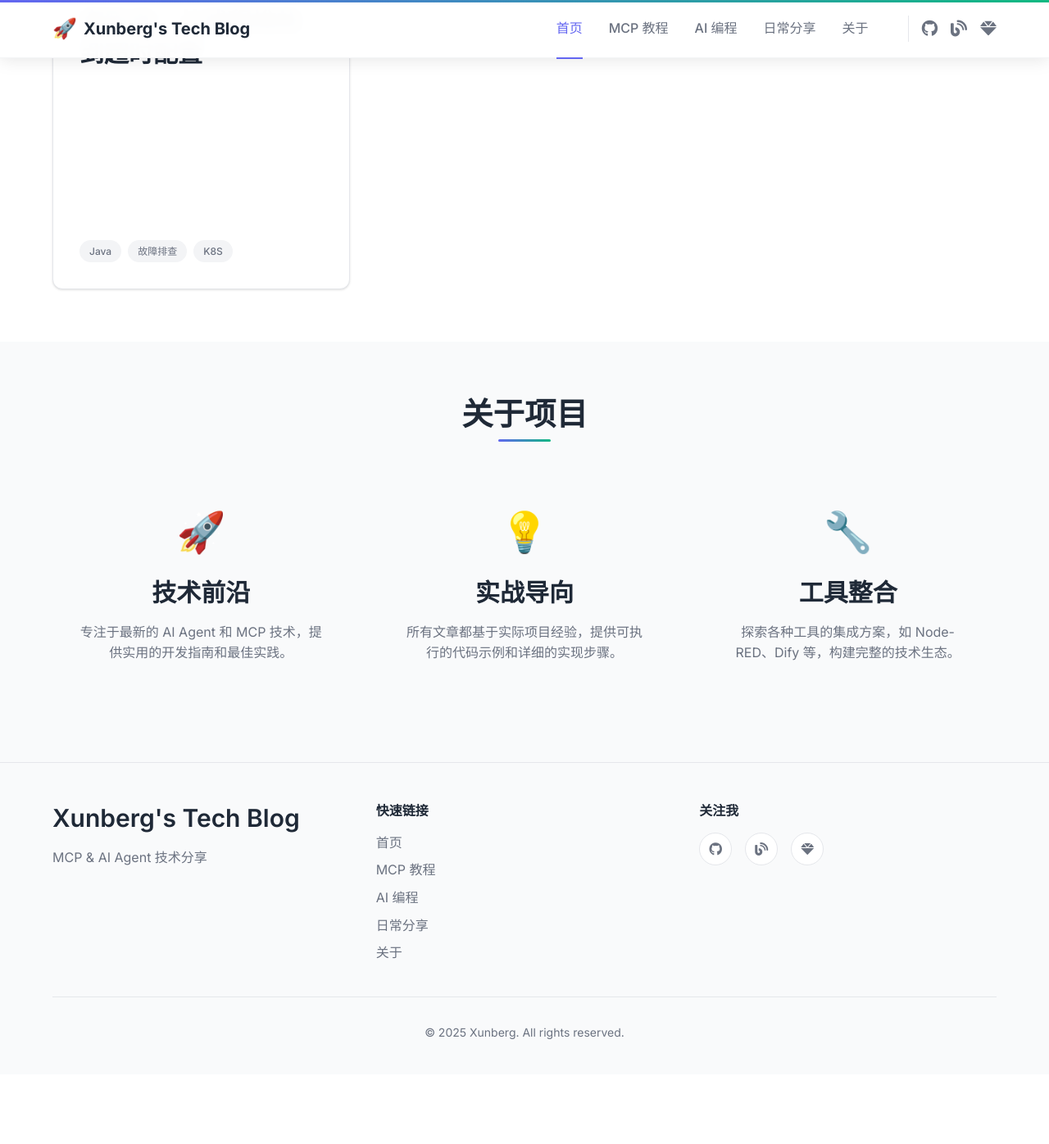
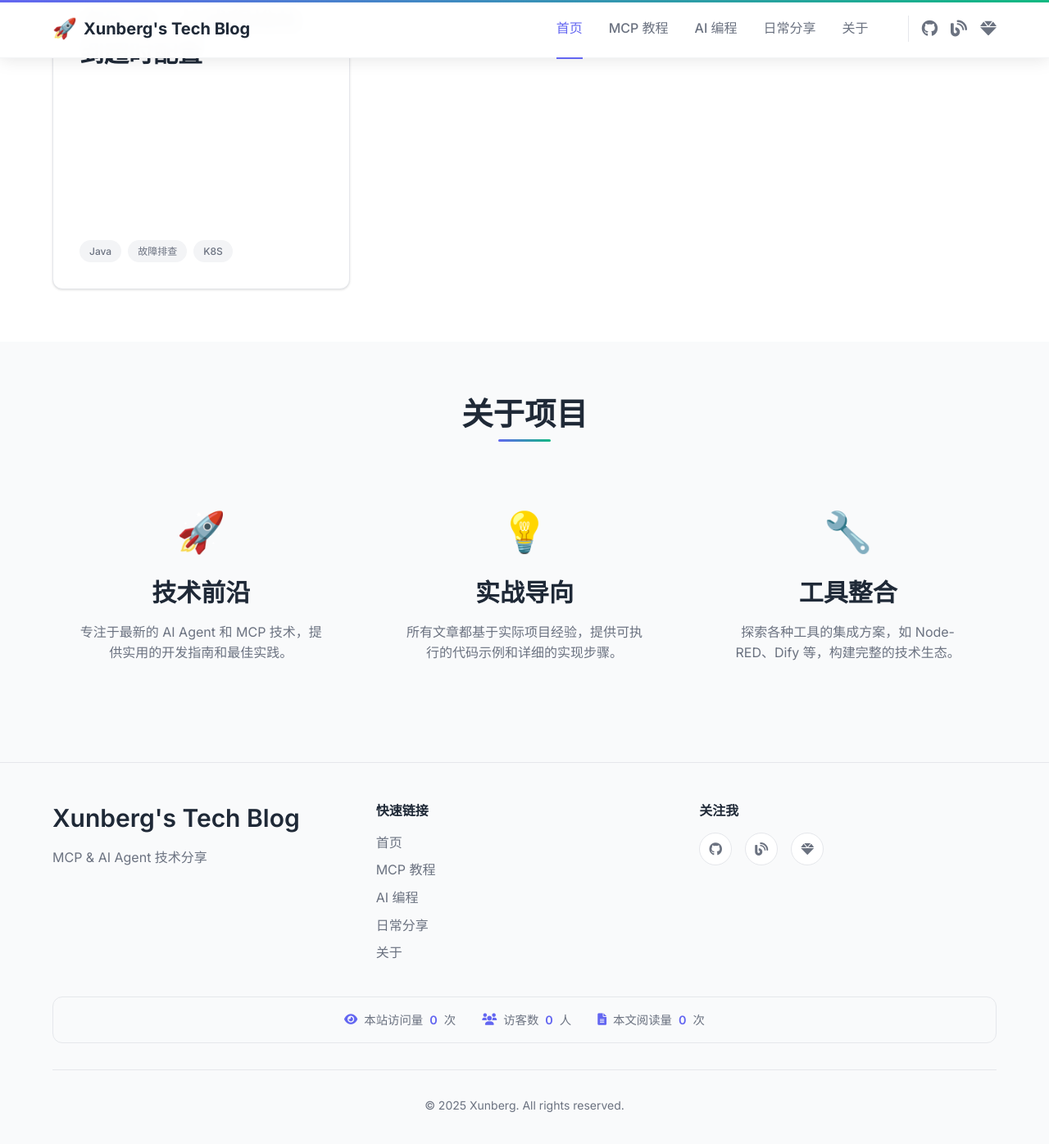
Before and after one commit to xunberg/xunberg.github.io, a Jekyll site: the page built from index.md, in a window 1280 px wide and 1400 px high, scrolled down 2648 px. Shown: the top 1396 px of the window at 82% size. Built offline with Jekyll 4.4.1, drawn with Linux system fonts in a browser that asks for light colours; comment, search, counter and statistics services are not loaded; before the commit the page ends 3959 px from its top, so only the background shows below that.

Commit message:
add google website analytics

```diff
--- a/_config.yml
+++ b/_config.yml
@@ -6,6 +6,9 @@
 url: "https://xunberg.github.io"
 baseurl: ""
 last_updated: "2025-07-10"
+
+# Analytics
+google_analytics: "G-97GP17YFWB"  # 替换为您的 GA4 测量 ID
 
 # Build settings
 markdown: kramdown
--- /dev/null
+++ b/_includes/busuanzi-stats.html
@@ -0,0 +1,61 @@
+<!-- 不蒜子统计 - 简单易用的访问统计 -->
+<div class="busuanzi-stats">
+  <div class="stat-item">
+    <i class="fas fa-eye"></i>
+    <span>本站访问量</span>
+    <span id="busuanzi_value_site_pv" class="stat-number">0</span>
+    <span>次</span>
+  </div>
+  <div class="stat-item">
+    <i class="fas fa-users"></i>
+    <span>访客数</span>
+    <span id="busuanzi_value_site_uv" class="stat-number">0</span>
+    <span>人</span>
+  </div>
+  <div class="stat-item">
+    <i class="fas fa-file-alt"></i>
+    <span>本文阅读量</span>
+    <span id="busuanzi_value_page_pv" class="stat-number">0</span>
+    <span>次</span>
+  </div>
+</div>
+
+<style>
+.busuanzi-stats {
+  display: flex;
+  justify-content: center;
+  align-items: center;
+  gap: 2rem;
+  margin: 2rem 0;
+  padding: 1rem;
+  background: var(--background-secondary);
+  border: 1px solid var(--border);
+  border-radius: var(--border-radius);
+  font-size: 0.9rem;
+}
+
+.busuanzi-stats .stat-item {
+  display: flex;
+  align-items: center;
+  gap: 0.5rem;
+  color: var(--text-secondary);
+}
+
+.busuanzi-stats .stat-item i {
+  color: var(--primary-color);
+}
+
+.busuanzi-stats .stat-number {
+  color: var(--primary-color);
+  font-weight: 600;
+}
+
+@media (max-width: 768px) {
+  .busuanzi-stats {
+    flex-direction: column;
+    gap: 1rem;
+  }
+}
+</style>
+
+<script async src="//busuanzi.ibruce.info/busuanzi/2.3/busuanzi.pure.mini.js"></script>
--- a/_layouts/default.html
+++ b/_layouts/default.html
@@ -20,6 +20,18 @@
 
     <!-- SEO -->
     {% seo %}
+
+    <!-- Google Analytics -->
+    {% if site.google_analytics %}
+    <!-- Google tag (gtag.js) -->
+    <script async src="https://www.googletagmanager.com/gtag/js?id={{ site.google_analytics }}"></script>
+    <script>
+      window.dataLayer = window.dataLayer || [];
+      function gtag(){dataLayer.push(arguments);}
+      gtag('js', new Date());
+      gtag('config', '{{ site.google_analytics }}');
+    </script>
+    {% endif %}
 </head>
 <body>
     <header class="site-header">
@@ -110,6 +122,9 @@
                 </div>
             </div>
 
+            <!-- 网站统计 -->
+            {% include busuanzi-stats.html %}
+
             <div class="footer-bottom">
                 <p>&copy; {{ site.time | date: '%Y' }} {{ site.author }}. All rights reserved.</p>
             </div>
```
